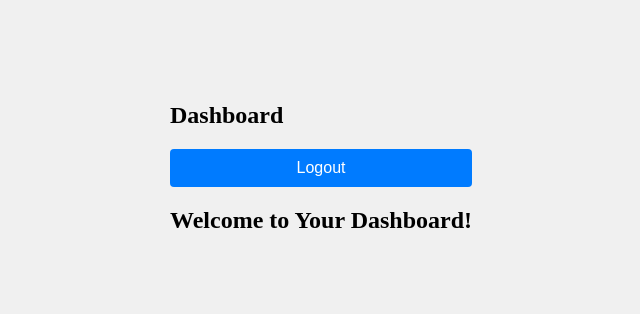
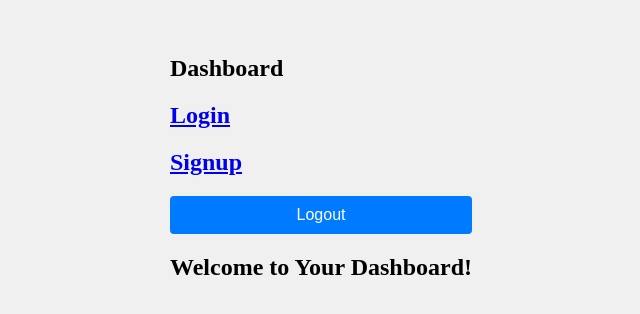
Before and after one commit to PAVANSAI2468/Login_Signup, a React (Vite) app in the folder client/: page / in a window 1280 px wide. Shown: the part 232-546 px from the top of the page, without its empty margins (319-959 px from the left). Built offline with nearby package versions, Linux system fonts and the light colour scheme.

Commit message:
add dashboard to links

```diff
--- a/client/src/components/dashboard.jsx
+++ b/client/src/components/dashboard.jsx
@@ -1,5 +1,5 @@
 import React from "react";
-import { useNavigate } from "react-router-dom";
+import { useNavigate, Link } from "react-router-dom";
 import Cookies from "js-cookie"; // Make sure to install js-cookie
 
 const Dashboard = () => {
@@ -15,6 +15,12 @@
     <div className="dashboard-container">
       <nav className="navbar">
         <h1>Dashboard</h1>
+        <Link to="/login">
+          <h1>Login</h1>
+        </Link>
+        <Link to="/signup">
+          <h1>Signup</h1>
+        </Link>
         <button onClick={handleLogout} className="logout-button">
           Logout
         </button>
```
